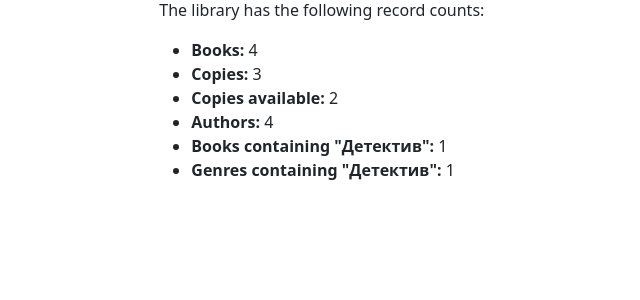
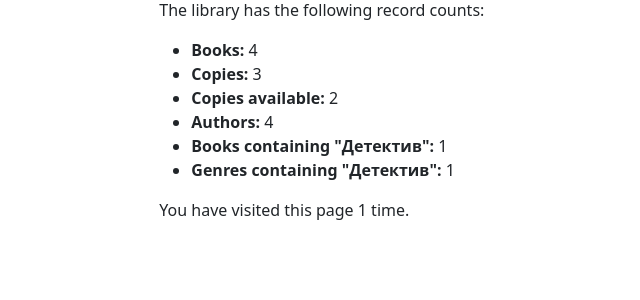
Before and after one commit to maks123m/Lab_1_LocalLibrary_Django, a Django app: page /catalog/ in a window 1280 px wide. Shown: the part 208-508 px from the top of the page, without its empty margins (66-706 px from the left). Run offline with Django 5.2, Linux system fonts and the light colour scheme; data comes from the database, SQL or seed files in the repository; both versions use the stored data as it was after the commit.

Commit message:
Добавил счетчик посещений

```diff
--- a/locallibrary/catalog/templates/index.html
+++ b/locallibrary/catalog/templates/index.html
@@ -23,4 +23,8 @@
     <li><strong>Genres containing "{{ search_word }}":</strong> {{ num_genres_with_word }}</li>
 </ul>
 
+<p>
+  You have visited this page {{ num_visits }} time{{ num_visits|pluralize }}.
+</p>
+
 {% endblock %}
--- a/locallibrary/catalog/views.py
+++ b/locallibrary/catalog/views.py
@@ -20,11 +20,16 @@ def index(request):
     # The 'all()' is implied by default.
     num_authors = Author.objects.count()
 
+    num_visits = request.session.get('num_visits', 0)
+    num_visits += 1
+    request.session['num_visits'] = num_visits
+
     context = {
         'num_books': num_books,
         'num_instances': num_instances,
         'num_instances_available': num_instances_available,
         'num_authors': num_authors,
+        'num_visits': num_visits,
         'num_books_with_word': num_books_with_word,
         'num_genres_with_word': num_genres_with_word,
         'search_word': 'Детектив',
```
Also changed, not shown: locallibrary/db.sqlite3.
